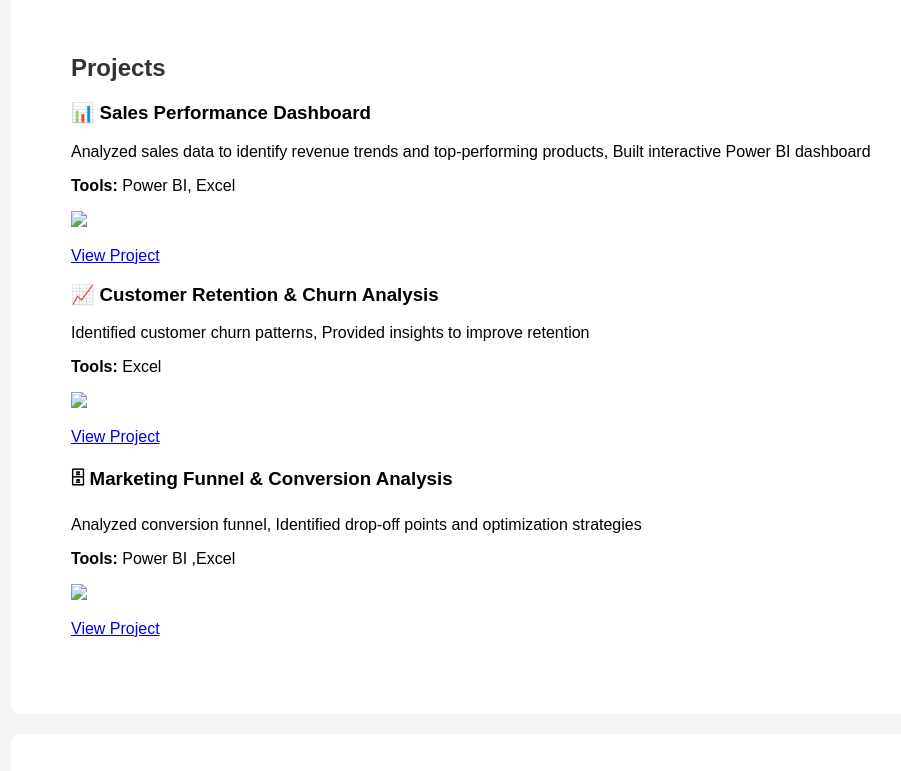
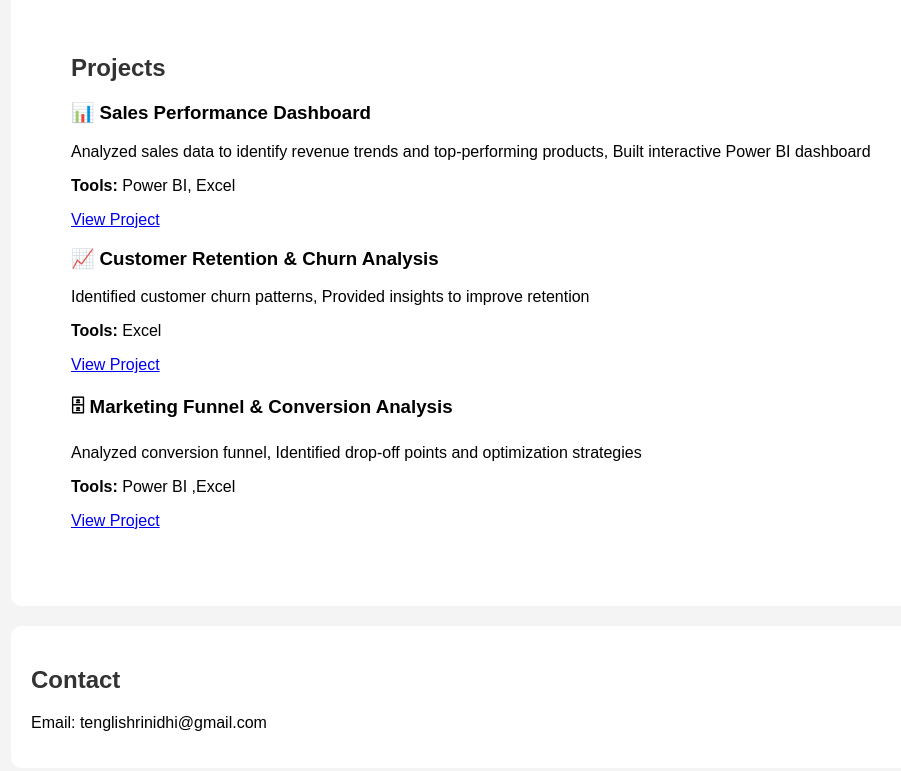
Before and after one commit to Shrinidhi145/shrinidhi-portfolio, a plain HTML site: page index.html in a window 1280 px wide. Shown: the part 537-1308 px from the top of the page, without its empty margins (9-910 px from the left). Drawn offline with Linux system fonts and the light colour scheme.

Commit message:
Remove project images from index.html
Removed images from various project sections in index.html.

```diff
--- a/index.html
+++ b/index.html
@@ -55,7 +55,6 @@
         <h3>📊 Sales Performance Dashboard </h3>
         <p>Analyzed sales data to identify revenue trends and top-performing products, Built interactive Power BI dashboard</p>
         <p><b>Tools:</b> Power BI, Excel</p>
-        <img src="dashboard.png" width="300">
         <p><a href="https://github.com/Shrinidhi145/Sales-Performance-Dashboard.git">View Project</a></p>
     </div>
 
@@ -63,7 +62,6 @@
         <h3>📈 Customer Retention & Churn Analysis </h3>
         <p>Identified customer churn patterns, Provided insights to improve retention  </p>
         <p><b>Tools:</b> Excel</p>
-        <img src="screenshot.png" width="300">
         <p><a href="https://github.com/Shrinidhi145/Customer-Churn-Analysis.git">View Project</a></p>
     </div>
 
@@ -71,7 +69,6 @@
         <h3>🗄 Marketing Funnel & Conversion Analysis</h3>
         <p>Analyzed conversion funnel, Identified drop-off points and optimization strategies  </p>
         <p><b>Tools:</b> Power BI ,Excel</p>
-        <img src="funnel_dashboard.png" width="300">
         <p><a href="https://github.com/Shrinidhi145/Marketing-Funnel-Analysis.git">View Project</a></p>
     </div>
 
```
